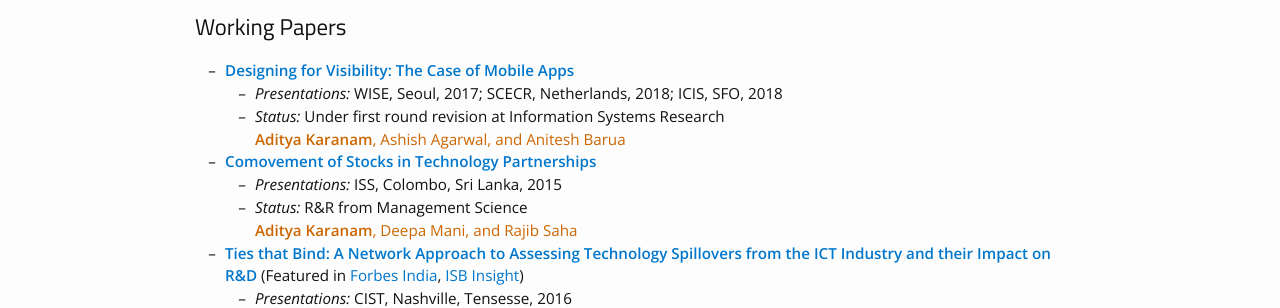
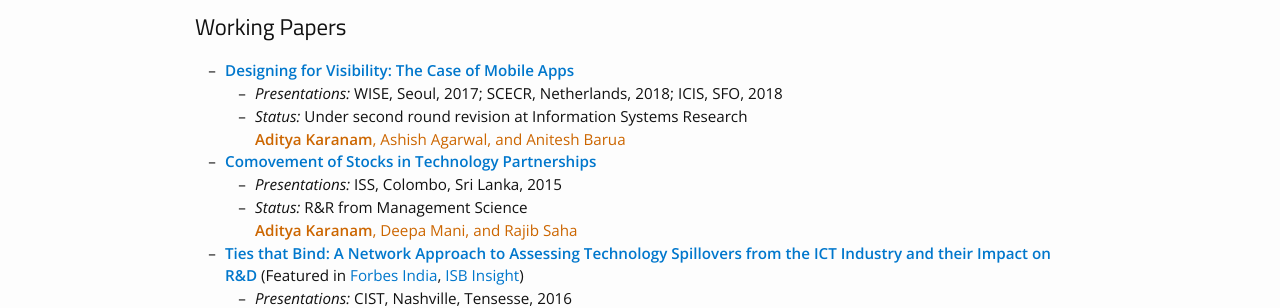
Before and after one commit to askaranam/askaranam.github.io, a Jekyll site: the page built from research.md, in a window 1280 px wide. Shown: the part 334-642 px from the top of the page. Built offline with Jekyll 4.4.1, drawn with Linux system fonts in a browser that asks for light colours; nearby versions of some CDN libraries; some web fonts are replaced.

Commit message:
Update research.md

```diff
--- a/research.md
+++ b/research.md
@@ -18,7 +18,7 @@ I also provide titles for working papers and works in progress below. I provide
 
 * **[Designing for Visibility: The Case of Mobile Apps](https://papers.ssrn.com/sol3/papers.cfm?abstract_id=3635854)**
     * *Presentations:*  WISE, Seoul, 2017; SCECR, Netherlands, 2018; ICIS, SFO, 2018
-    * *Status:* Under first round revision at Information Systems Research <br/>
+    * *Status:* Under second round revision at Information Systems Research <br/>
     <span style="color: rgb(204,102,0)"><b>Aditya Karanam</b>, Ashish Agarwal, and Anitesh Barua</span> <br/>
 
 * **[Comovement of Stocks in Technology Partnerships](https://papers.ssrn.com/sol3/papers.cfm?abstract_id=3534561)**
```
